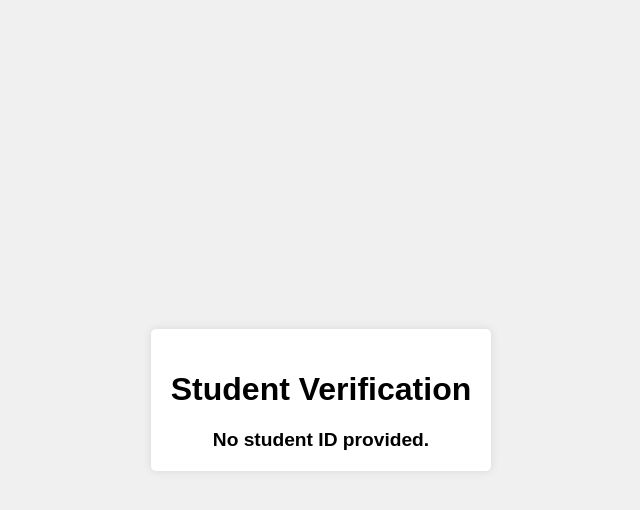
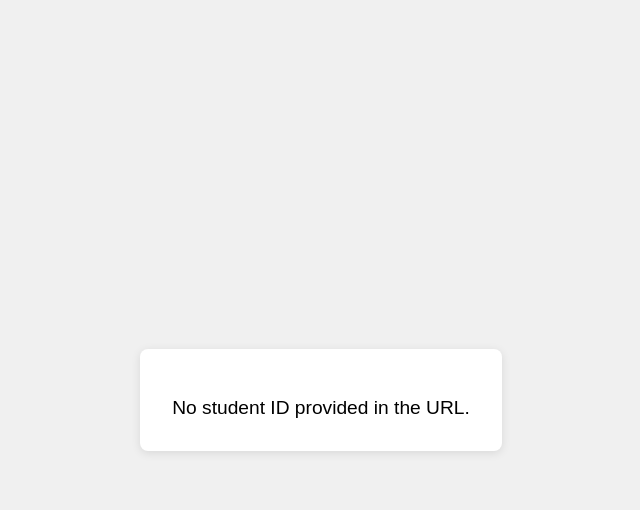
Before and after one commit to Sathimantha/cpcglobal_Certificate_Generator, a Flask app: page /verify in a window 1280 px wide. Shown: the top 510 px of the page, without its empty margins (319-959 px from the left). Run offline with Flask 3, Linux system fonts and the light colour scheme.

Commit message:
verification frontend

```diff
--- a/certificate_server/templates/verify.html
+++ b/certificate_server/templates/verify.html
@@ -4,7 +4,6 @@
     <meta charset="UTF-8">
     <meta name="viewport" content="width=device-width, initial-scale=1.0">
     <title>Student Verification</title>
-    <script src="https://code.jquery.com/jquery-3.6.0.min.js"></script>
     <style>
         body {
             font-family: Arial, sans-serif;
@@ -17,41 +16,70 @@
         }
         .container {
             background-color: white;
-            padding: 20px;
-            border-radius: 5px;
-            box-shadow: 0 0 10px rgba(0,0,0,0.1);
+            padding: 2rem;
+            border-radius: 8px;
+            box-shadow: 0 2px 10px rgba(0, 0, 0, 0.1);
             text-align: center;
         }
-        #verifiedName {
-            font-weight: bold;
-            font-size: 1.2em;
-            margin-top: 10px;
+        h1 {
+            color: #333;
+        }
+        #verificationResult {
+            margin-top: 1rem;
+            font-size: 1.2rem;
+        }
+        .loading {
+            display: none;
+            margin-top: 1rem;
         }
     </style>
 </head>
 <body>
     <div class="container">
-        <h1>Student Verification</h1>
-        <div id="verifiedName"></div>
+        <div id="verificationResult">Verifying...</div>
+        <div class="loading">Loading...</div>
     </div>
 
     <script>
-        $(document).ready(function() {
-            const hash = window.location.hash.substring(1);
-            if (hash) {
-                $.ajax({
-                    url: `/api/verify/${hash}`,
-                    method: 'GET',
-                    success: function(data) {
-                        $('#verifiedName').text(`Verified Student: ${data.full_name}`);
-                    },
-                    error: function() {
-                        $('#verifiedName').text('Student not found or verification failed.');
+        function getStudentIdFromUrl() {
+            var currentUrl = window.location.href;
+            var urlNumber = currentUrl.match(/#(\d+)/);
+            return urlNumber ? urlNumber[1] : null;
+        }
+
+        function verifyStudent(studentId) {
+            const resultElement = document.getElementById("verificationResult");
+            const loadingElement = document.querySelector(".loading");
+
+            if (!studentId) {
+                resultElement.innerHTML = "No student ID provided in the URL.";
+                return;
+            }
+
+            loadingElement.style.display = "block";
+            resultElement.innerHTML = "Verifying...";
+
+            fetch(`https://cdn.cpcglobal.org:5000/api/verify/${studentId}`)
+                .then(response => response.json())
+                .then(data => {
+                    loadingElement.style.display = "none";
+                    if (data.full_name) {
+                        resultElement.innerHTML = `<h4>Status: <span style="color:green;">Verified ✅</span></h4><br><h5><b>Name:</b> ${data.full_name}<h5><p><b>Course Completion Date:</b> 31/08/2024</p>`;
+                    } else {
+                        resultElement.innerHTML = "Student not found.";
                     }
+                })
+                .catch(error => {
+                    loadingElement.style.display = "none";
+                    console.error('Error:', error);
+                    resultElement.innerHTML = "Error verifying student. Please try again later.";
                 });
-            } else {
-                $('#verifiedName').text('No student ID provided.');
-            }
+        }
+
+        // Run verification when the page loads
+        document.addEventListener('DOMContentLoaded', function() {
+            const studentId = getStudentIdFromUrl();
+            verifyStudent(studentId);
         });
     </script>
 </body>
```
